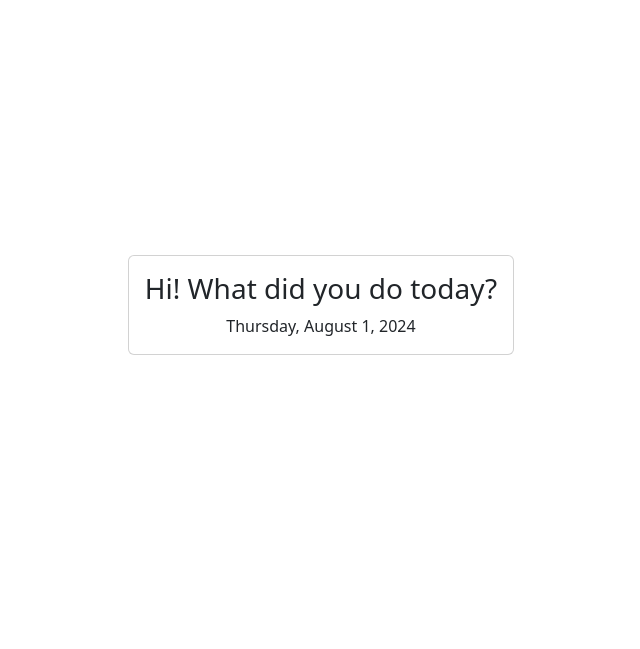
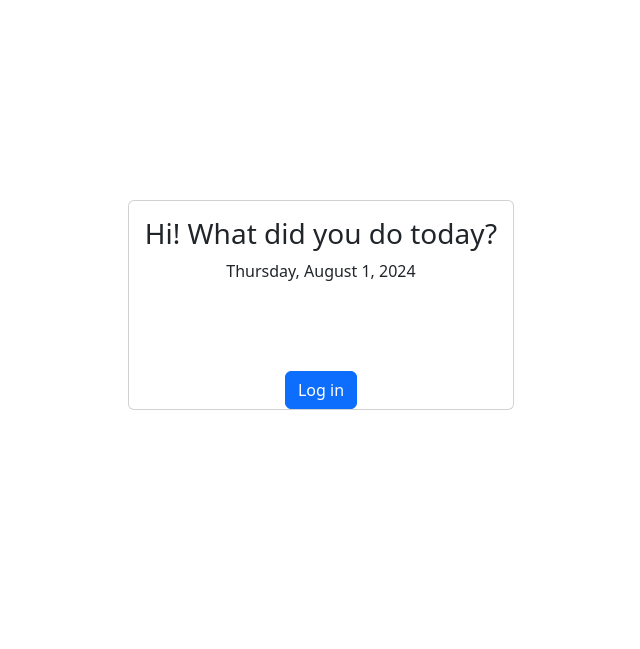
Before and after one commit to Nikola-Vukasinovic/flask-alchemy-work-hours, a Flask app: page / in a window 1280 px wide. Shown: the part 161-810 px from the top of the page, without its empty margins (331-971 px from the left). Run offline with Flask 3, Linux system fonts and the light colour scheme.

Commit message:
added index conditional navigation

```diff
--- a/work_hours_app/templates/core/base.html
+++ b/work_hours_app/templates/core/base.html
@@ -20,7 +20,7 @@
     <nav class="navbar navbar-expand-lg sticky-top bg-body-tertiary" data-bs-theme="dark">
 
         <div class="container-fluid">
-            <a class="navbar-brand" href="#">
+            <a class="navbar-brand" href="{{ url_for('core.index') }}">
                 <img src="/static/calendar.png" alt="Desc" class="img-fluid" style="max-height: 40px;"> <!-- Adjust max-height as needed -->
             </a>
             <ul class="navbar-nav">
--- a/work_hours_app/templates/core/index.html
+++ b/work_hours_app/templates/core/index.html
@@ -18,8 +18,20 @@
             <h3 class="card-title">Hi! What did you do today?</h5>
             <p class="card-text" id="datetime"><strong>Loading...</strong></p>
         </div>
+        <br>
+    {% if current_user.is_authenticated %}
+        <a href="#" class="btn btn-primary">Add Hours</a>
+        <a href="#" class="btn btn-primary">Work History</a>
+    {% else %}
+        <div class="container mt-5">
+            <a href="{{ url_for('users.login') }}" class="btn btn-primary">Log in</a>
+        </div>
+    {% endif %}
     </div>
+
 </div>
+
+
 
 <script>
     function updateDateTime() {
```
Also changed, not shown: work_hours_app/templates/users/login.html (+3 -4 lines).
